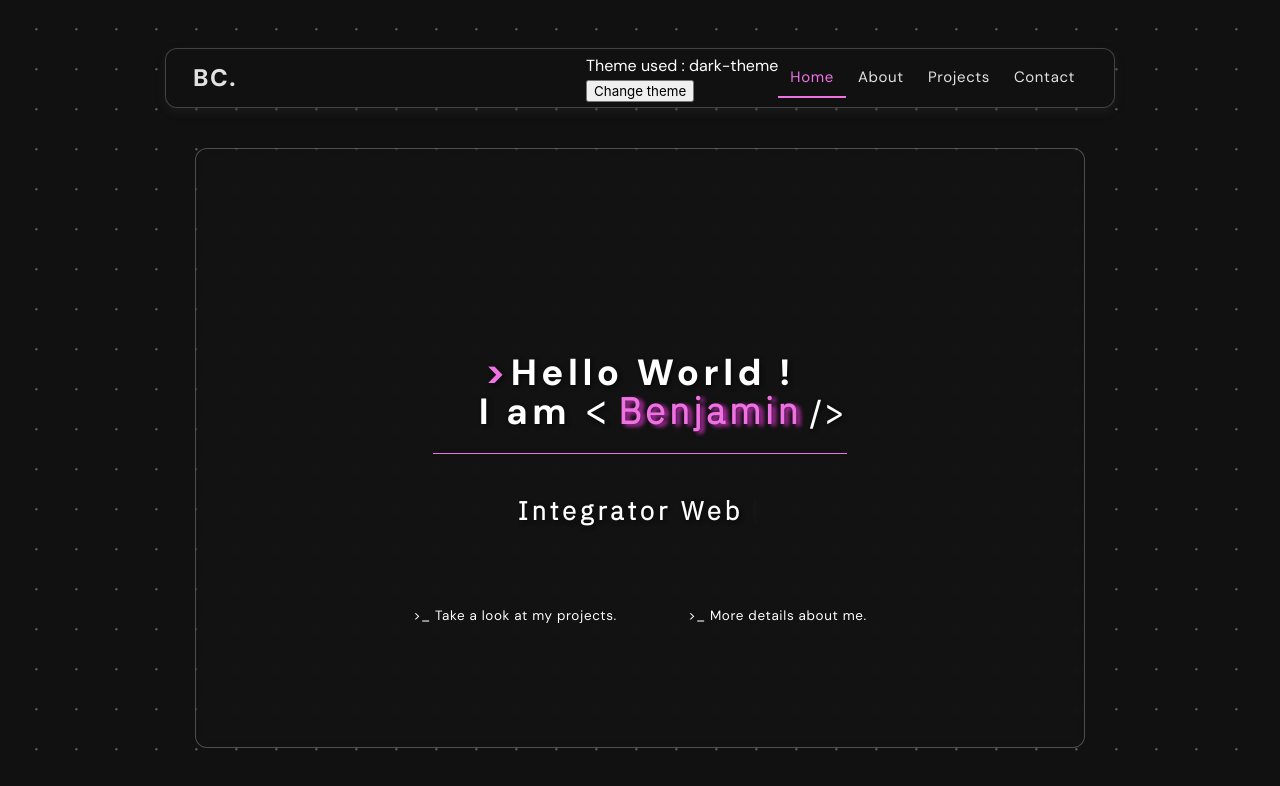
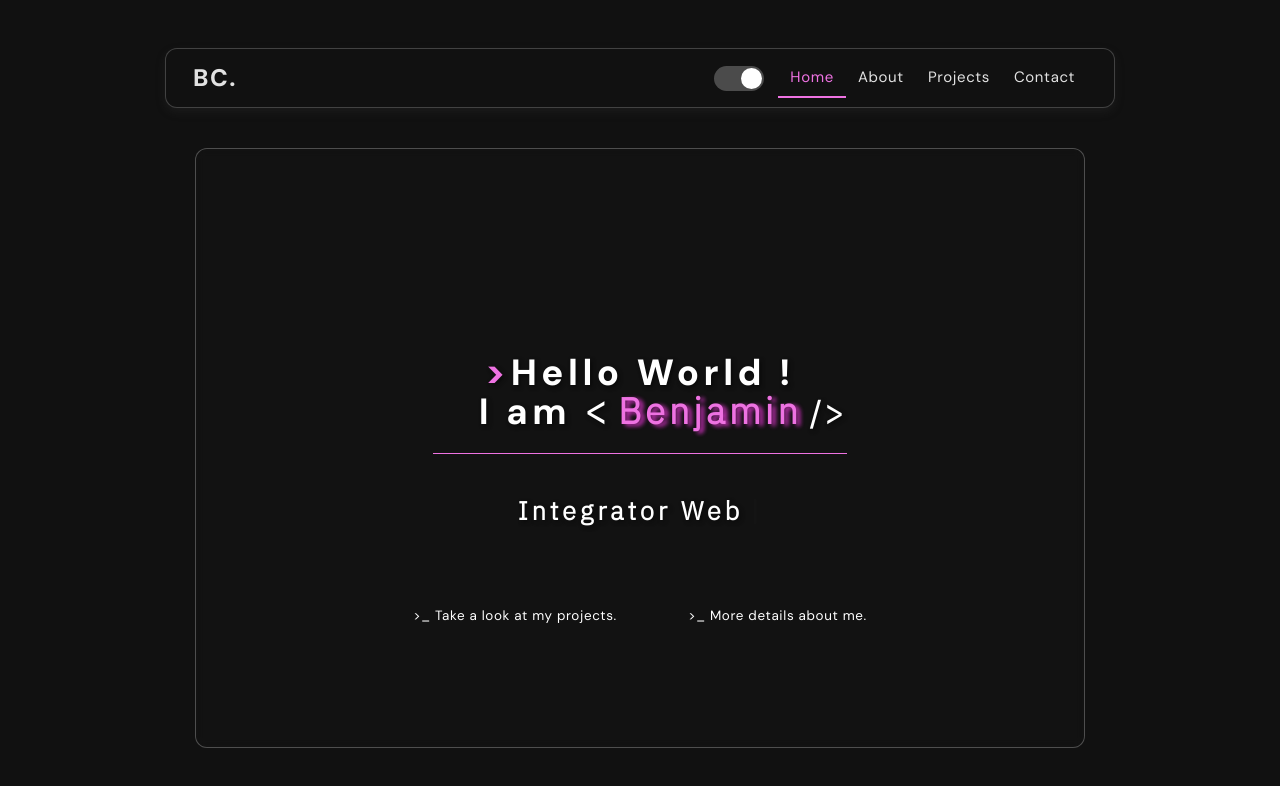
Before and after one commit to Toukara/portfolio, a Vue app: page / in a window 1280 px wide. Shown: the top 786 px of the page. Built offline with nearby package versions, Linux system fonts and the light colour scheme.

Commit message:
big update since a while

```diff
--- a/src/assets/main.css
+++ b/src/assets/main.css
@@ -216,33 +216,40 @@ ol {
   background-color: rgb(226, 226, 226);
 }
 
-body,
-html {
-  background-size: 40px 40px;
-  background-position: -19px -19px;
-  animation: gradient 2s alternate infinite;
+.theme-toggle {
+  display: flex;
+  align-items: center;
+  cursor: pointer;
 }
-
-@keyframes gradient {
-  to {
-    background-position: 64px 112px;
-    background-position: 131px 103px;
-    background-position: 67px 42px;
-    background-position: 60px 109px;
-    background-position: 117px 136px;
-    background-position: 117px 55px;
-    background-position: 105px 108px;
-    background-position: 73px 91px;
-    background-position: 82px 85px;
-    background-position: 55px 96px;
-  }
+.theme-toggle .toggle-switch {
+  position: relative;
+  width: 50px;
+  height: 25px;
+  background: #ccc;
+  border-radius: 25px;
+  margin-right: 10px;
+  transition: background 0.3s ease;
 }
-[data-theme=dark-theme] body {
-  background-image: radial-gradient(#686868 1px, transparent 0);
+.theme-toggle .toggle-switch::before {
+  content: "";
+  position: absolute;
+  top: 2px;
+  left: 2px;
+  width: 21px;
+  height: 21px;
+  background: #fff;
+  border-radius: 50%;
+  transition: transform 0.3s ease;
 }
-
-[data-theme=light-theme] body {
-  background-image: radial-gradient(#686868 1px, transparent 0);
+.theme-toggle.dark .toggle-switch {
+  background: #4b4b4b;
+}
+.theme-toggle.dark .toggle-switch::before {
+  transform: translateX(25px);
+}
+.theme-toggle .toggle-label {
+  font-size: 14px;
+  color: #333;
 }
 
 .navbar {
@@ -260,7 +267,7 @@ html {
 .navbar .navbar-items {
   display: flex;
   justify-content: space-between;
-  align-items: center;
+  align-items: baseline;
   margin-right: 1.5rem;
 }
 .navbar .navbar-item {
@@ -289,6 +296,11 @@ html {
   font-size: 1.8rem;
   text-transform: uppercase;
   line-height: 0;
+}
+.navbar .navbar-end {
+  display: flex;
+  align-items: center;
+  gap: 0.25rem;
 }
 
 #app {
--- a/src/assets/main.scss
+++ b/src/assets/main.scss
@@ -5,6 +5,7 @@ $color_2: white;
 @import './style/font.scss';
 @import './style/theme.scss';
 @import './style/animation.scss';
+@import './style/inputs.scss';
 
 @import './style/navbar.scss';
 
--- a/src/assets/style/animation.scss
+++ /dev/null
@@ -1,33 +0,0 @@
-body,
-html {
-  background-size: 40px 40px;
-  background-position: -19px -19px;
-  animation: gradient 2s alternate infinite;
-}
-
-@keyframes gradient {
-  to {
-    background-position: 64px 112px;
-    background-position: 131px 103px;
-    background-position: 67px 42px;
-    background-position: 60px 109px;
-    background-position: 117px 136px;
-    background-position: 117px 55px;
-    background-position: 105px 108px;
-    background-position: 73px 91px;
-    background-position: 82px 85px;
-    background-position: 55px 96px;
-  }
-}
-
-[data-theme='dark-theme'] {
-  body {
-    background-image: radial-gradient(#686868 1px, transparent 0);
-  }
-}
-
-[data-theme='light-theme'] {
-  body {
-    background-image: radial-gradient(#686868 1px, transparent 0);
-  }
-}
--- /dev/null
+++ b/src/assets/style/inputs.scss
@@ -0,0 +1,40 @@
+.theme-toggle {
+  display: flex;
+  align-items: center;
+  cursor: pointer;
+
+  .toggle-switch {
+    position: relative;
+    width: 50px;
+    height: 25px;
+    background: #ccc;
+    border-radius: 25px;
+    margin-right: 10px;
+    transition: background 0.3s ease;
+
+    &::before {
+      content: '';
+      position: absolute;
+      top: 2px;
+      left: 2px;
+      width: 21px;
+      height: 21px;
+      background: #fff;
+      border-radius: 50%;
+      transition: transform 0.3s ease;
+    }
+  }
+
+  &.dark .toggle-switch {
+    background: #4b4b4b;
+
+    &::before {
+      transform: translateX(25px);
+    }
+  }
+
+  .toggle-label {
+    font-size: 14px;
+    color: #333;
+  }
+}
--- a/src/assets/style/navbar.scss
+++ b/src/assets/style/navbar.scss
@@ -14,7 +14,7 @@
   .navbar-items {
     display: flex;
     justify-content: space-between;
-    align-items: center;
+    align-items: baseline;
     margin-right: 1.5rem;
   }
 
@@ -50,4 +50,10 @@
     text-transform: uppercase;
     line-height: 0;
   }
+
+  .navbar-end {
+    display: flex;
+    align-items: center;
+    gap: 0.25rem;
+  }
 }
--- a/src/components/AboutComponent.vue
+++ b/src/components/AboutComponent.vue
@@ -7,11 +7,11 @@ export default {
 <template>
   <div class="about">
     <h1>About me!</h1>
-    <p>Hey there! I'm <a href="https://github.com/Toukara" target="_blank" class="pink">Benjamin</a>, a fullstack developer living in France. I'm passionate about technology, and I have a soft spot for Vue.js, though I'm pretty adaptable and can switch gears to other frameworks when needed.</p>
-    <p>~ in 2019 I took my first steps into the world of programming as self-taught, I enjoyed the challenges, constantly pushing myself to expand my skills and keep up with the ever-evolving landscape of web technologies.</p>
-    <p>When I tackle a project, my keen eye for detail, insatiable curiosity, and serious dedication shine through. I blend creativity with pragmatism, crafting solutions that leave a mark. Whether perfecting user interfaces, building robust systems, or adapting to new challenges, I approach each task with precision and enthusiasm.</p>
-    <p>When I'm not lost in code, you might find me around a table tennis table or watching some matches, listening music, watching anime, or simply chilling with my friends.</p>
-    <p>Thanks for visiting my portfolio! I'm excited to share my journey with you and potentially collaborate on some exciting projects. Let's make something incredible together!</p>
+    <p>Hey there! I'm <a href="https://github.com/Toukara" target="_blank" class="pink">Benjamin</a>, a fullstack developer living in France. I’m passionate about technology and love building things that solve real problems. While Vue.js is my favorite tool, I am always ready to explore other frameworks and adapt to whatever the project needs.</p>
+    <p>I began my coding journey in 2019, teaching myself along the way. I always enjoyed the challenge of learning new things and keeping up with the fast pace of web development.</p>
+    <p>When I am working on a project, I am all about the details, staying curious, and giving it my best shot. I love mixing creativity with practical, real-world solutions. Whether I am refining user interfaces, building solid systems, or facing a new challenge, I tackle each task with enthusiasm and precision.</p>
+    <p>When I am not coding, I am probably playing or watching table tennis, listening to music, watching anime, or just relaxing with friends.</p>
+
 
     <p><a href="https://github.com/Toukara" target="_blank">Github</a> | <a href="https://twitter.com/Benjamincms_" target="_blank">Twitter</a> | <a href="https://www.linkedin.com" target="_blank">LinkedIn</a></p>
     <Links />
--- a/src/components/NavbarComponent.vue
+++ b/src/components/NavbarComponent.vue
@@ -12,8 +12,9 @@
     <div class="navbar-menu" :class="{ 'is-active': showNav }">
       <div class="navbar-end">
         <div class="theme">
-          <p>Theme used : {{ userTheme }}</p>
-          <button class="theme-button" @click="changeTheme">Change theme</button>
+          <div :class="['theme-toggle', { dark: userTheme === 'dark-theme' }]" @click="changeTheme">
+            <div class="toggle-switch"></div>
+          </div>
         </div>
         <div class="navbar-items">
           <router-link to="/" class="navbar-item" :class="{ 'is-active': $route.path === '/' }">Home</router-link>
```
Also changed, not shown: 1 other file (tests, documents, lock files or other folders).
